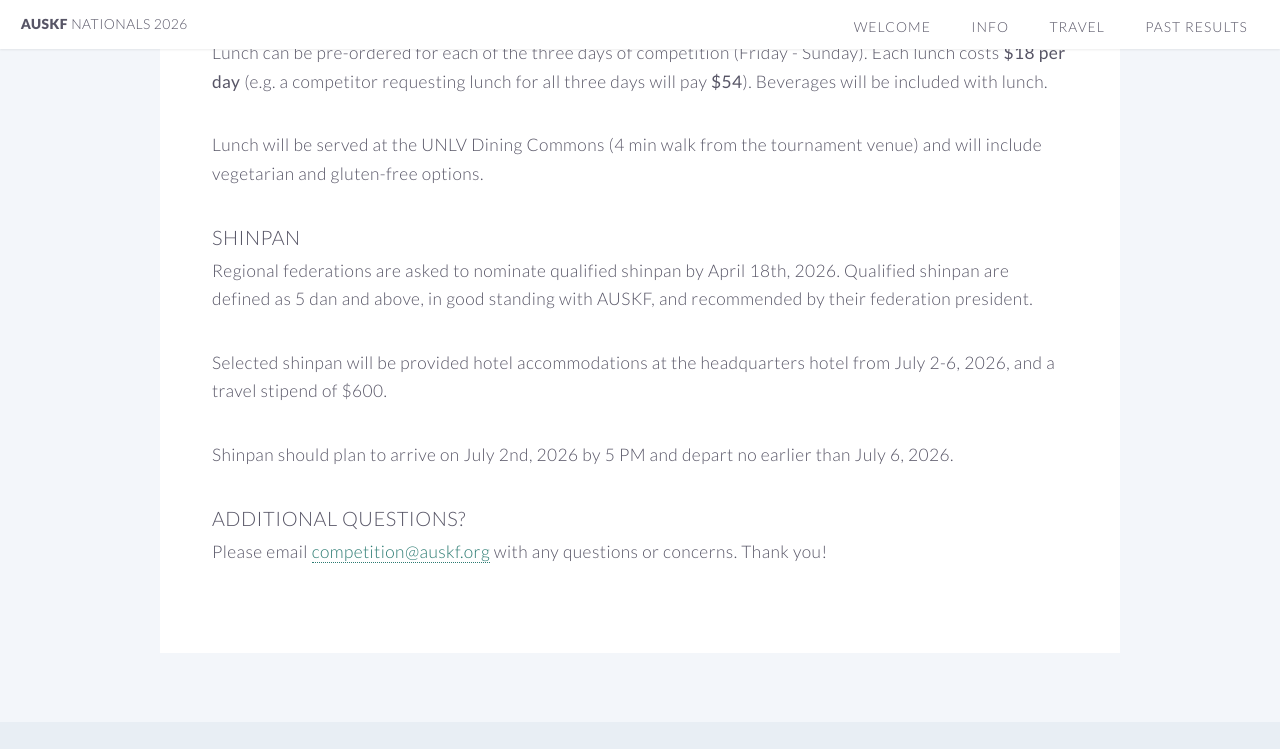
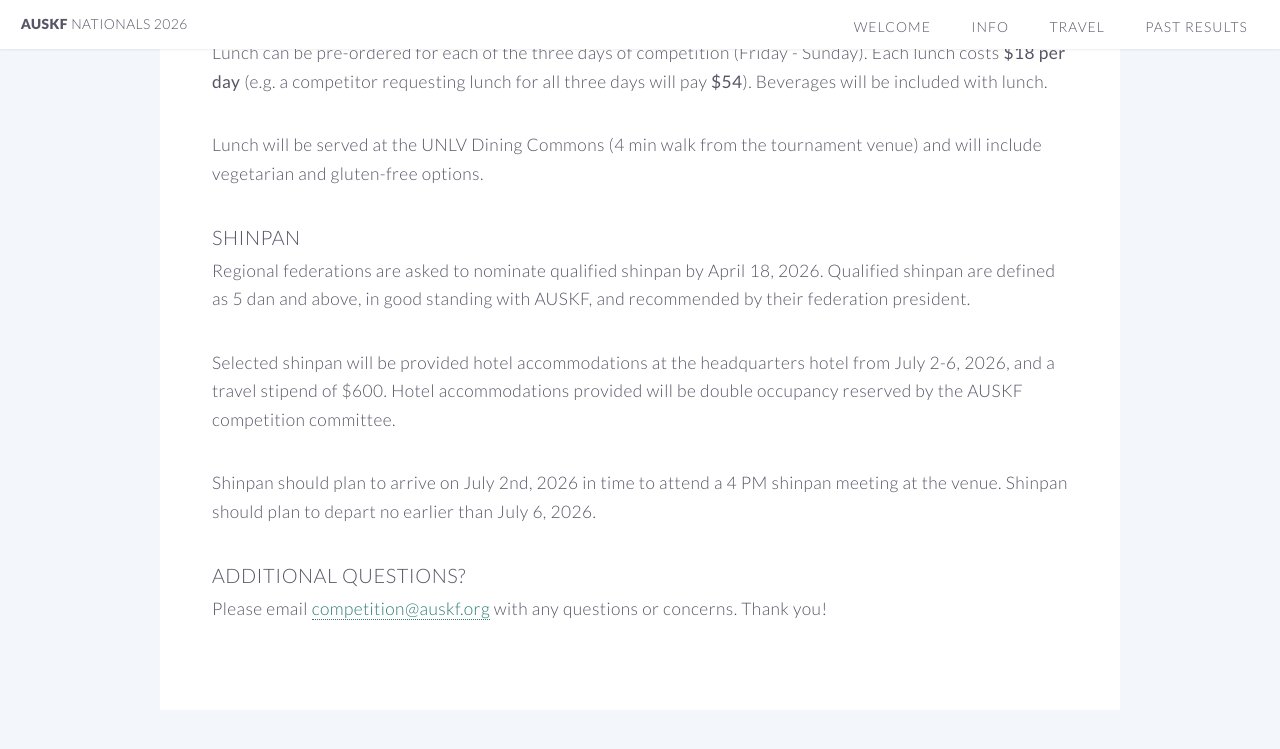
Before and after one commit to auskf-web/auskf-nationals.github.io, a Jekyll site: the page built from info.md, in a window 1280 px wide and 900 px high, scrolled down 3542 px. Shown: the top 749 px of the window. Built offline with Jekyll 4.4.1, drawn with Linux system fonts in a browser that asks for light colours; some of the changed text lies outside the part shown.

Commit message:
Update info.md

```diff
--- a/info.md
+++ b/info.md
@@ -18,8 +18,8 @@ This page contains information on:
 [Additional questions?](#questions)
 
 ### Date {#date}
-Tournament: {{ site.tournament_date_with_day }}
-Manager's Meeting: July 2, 2026 (Thursday evening)
+Tournament: Friday, July 3, 2026 - Sunday, July 5, 2026
+Manager's Meeting: July 2, 2026 (4 PM)
 Sayonara Party: July 5, 2026 (Sunday evening)
 
 ### Location {#location}
@@ -112,11 +112,11 @@ Lunch will be served at the UNLV Dining Commons (4 min walk from the tournament
 
 
 ### Shinpan {#shinpan}
-Regional federations are asked to nominate qualified shinpan by {{ site.shinpan_registration_deadline }}. Qualified shinpan are defined as 5 dan and above, in good standing with AUSKF, and recommended by their federation president.
+Regional federations are asked to nominate qualified shinpan by April 18, 2026. Qualified shinpan are defined as 5 dan and above, in good standing with AUSKF, and recommended by their federation president.
 
-Selected shinpan will be provided hotel accommodations at the headquarters hotel from July 2-6, 2026, and a travel stipend of $600.
+Selected shinpan will be provided hotel accommodations at the headquarters hotel from July 2-6, 2026, and a travel stipend of $600. Hotel accommodations provided will be double occupancy reserved by the AUSKF competition committee.
 
-Shinpan should plan to arrive on July 2nd, 2026 by 5 PM and depart no earlier than July 6, 2026.
+Shinpan should plan to arrive on July 2nd, 2026 in time to attend a 4 PM shinpan meeting at the venue. Shinpan should plan to depart no earlier than July 6, 2026.
 
 
 ### Additional questions? {#questions}
```
